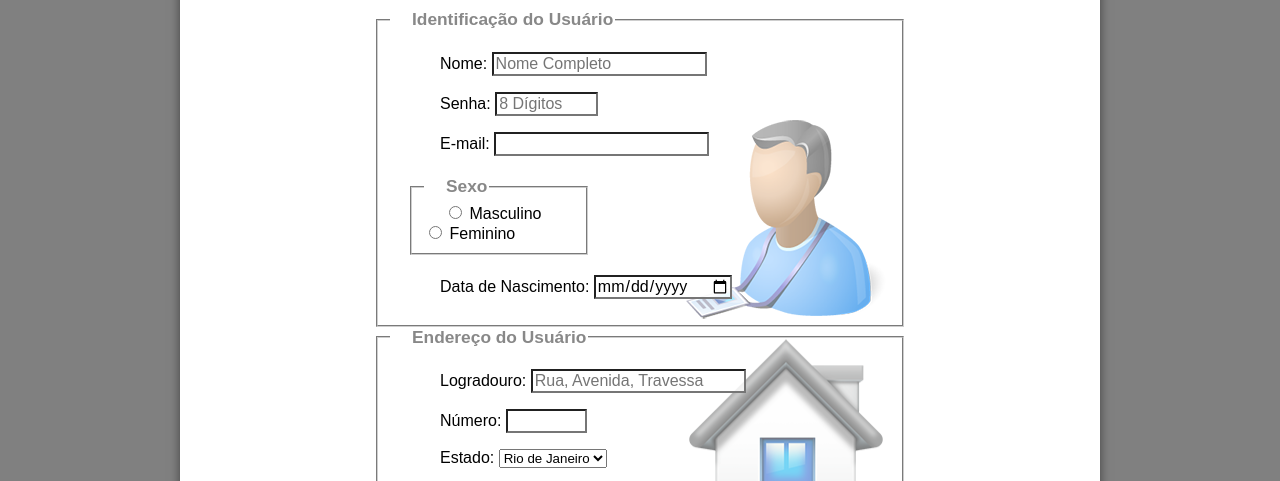
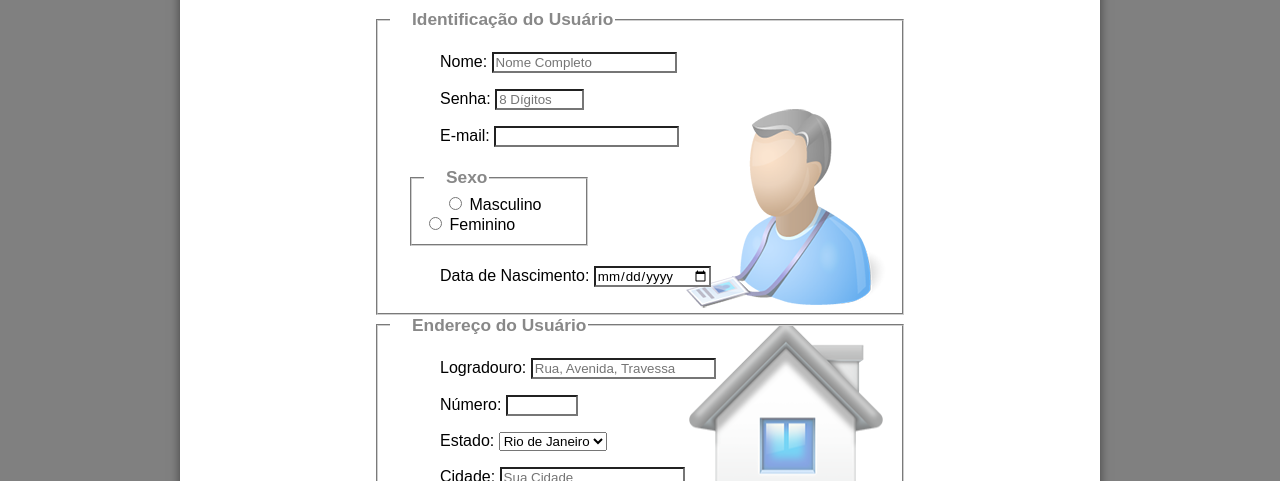
Before and after one commit to mauriciopicirillo/Html-5-e-CSS--Projeto-Glass-, a plain HTML site: page fale-conosco.html in a window 1280 px wide. Shown: the part 319-800 px from the top of the page. Drawn offline with Linux system fonts and the light colour scheme; a script that the page names is missing.

Commit message:
Update form.css

```diff
--- a/_css/form.css
+++ b/_css/form.css
@@ -8,7 +8,7 @@ form {
 input, textarea {
     font-family:  sans-serif;
     font-weight: normal;
-    font-size: 12pt;
+    font-size: 11t;
     background-color: rgba(255,255,255,.8);
 }
 
```
